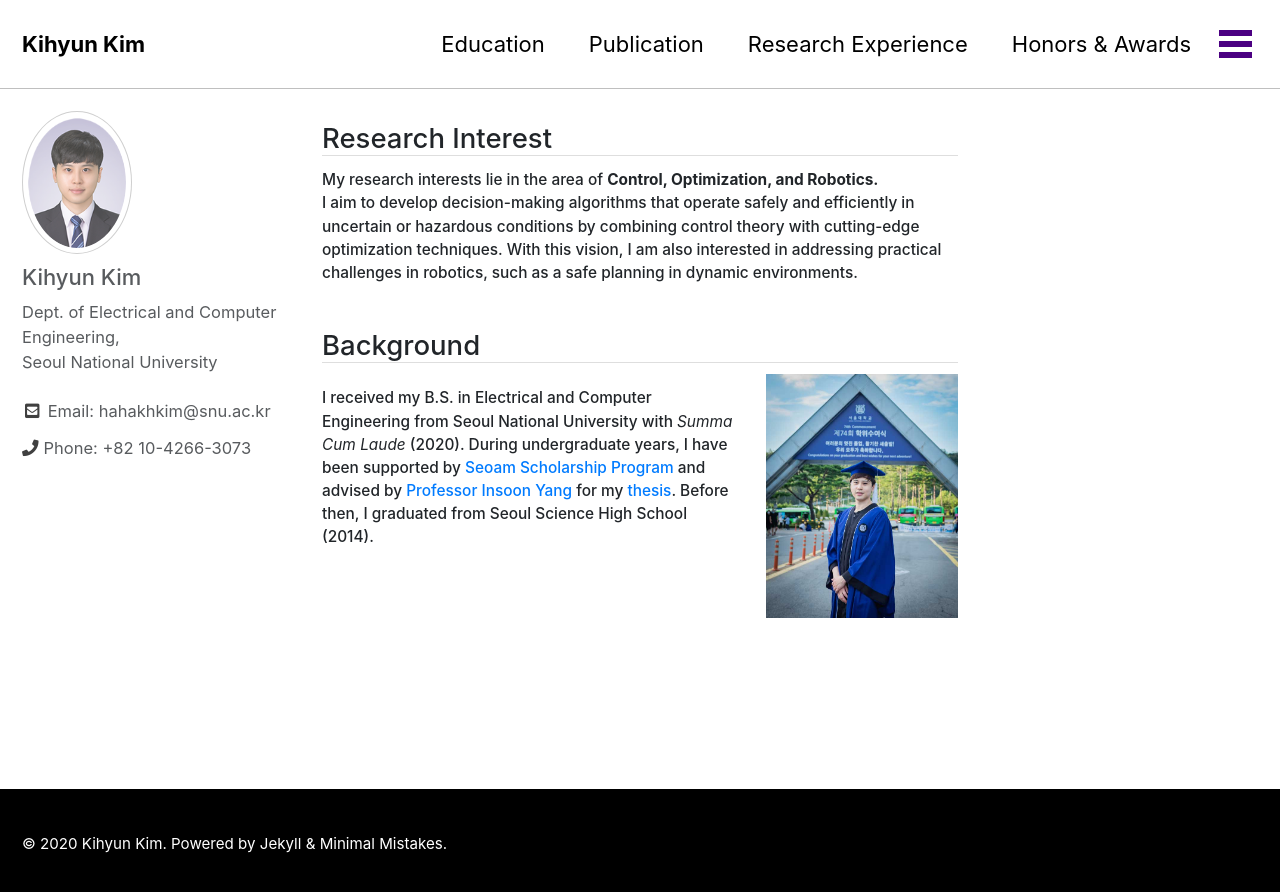
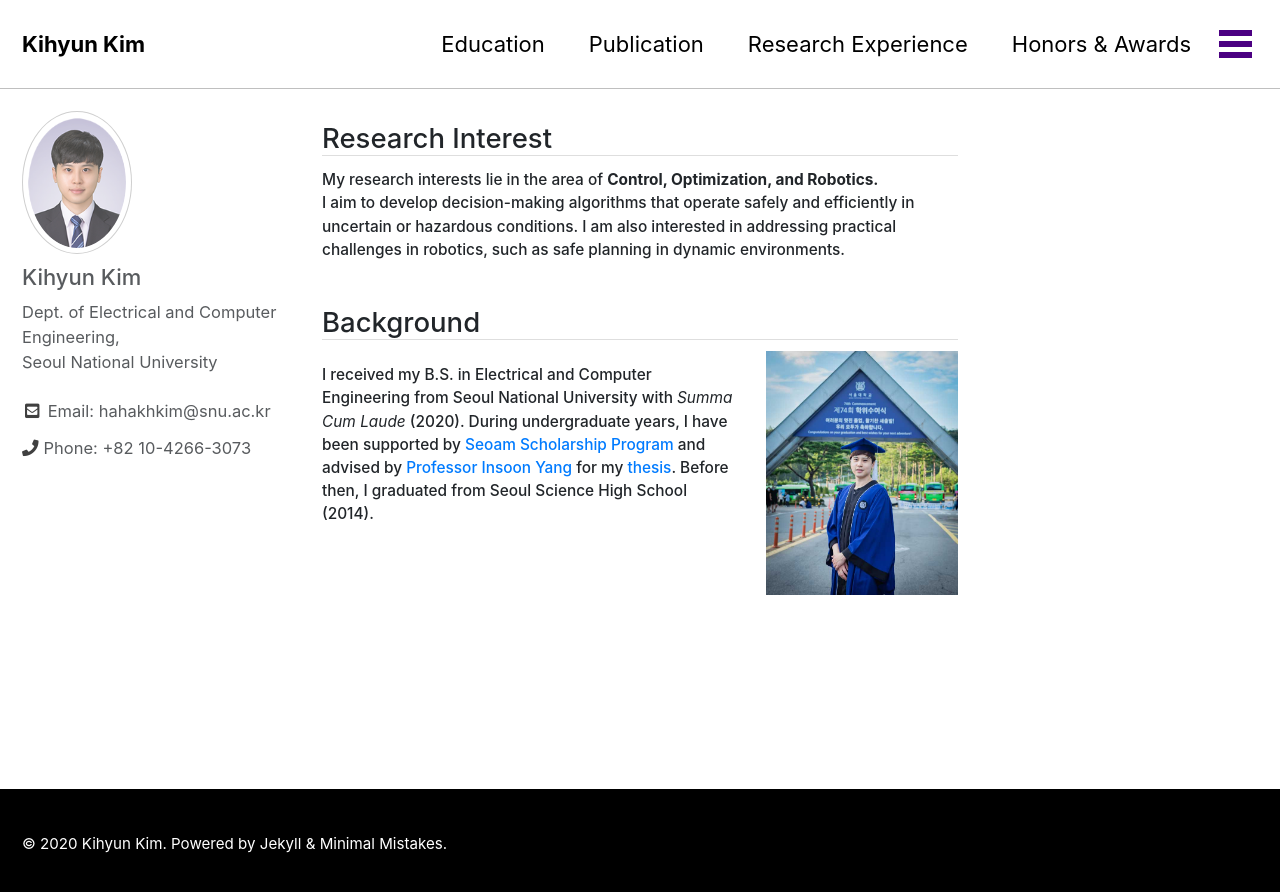
Before and after one commit to hahakhkim/hahakhkim.github.io, a Jekyll site: the page built from index.html, in a window 1280 px wide. Shown: the top 892 px of the page. Built offline with Jekyll 4.4.1, drawn with Linux system fonts in a browser that asks for light colours; cached includes are drawn as plain includes; nearby versions of some CDN libraries; the list of posts is cut into pages by our own code.

Commit message:
Update home.html

```diff
--- a/_layouts/home.html
+++ b/_layouts/home.html
@@ -37,8 +37,8 @@ layout: archive
 </style>
 <h5 class="custom1">Research Interest</h5>
 <h6 class="custom1"> My research interests lie in the area of <strong>Control, Optimization, and Robotics.</strong><br>
-	I aim to develop decision-making algorithms that operate safely and efficiently in uncertain or hazardous conditions by combining control theory with cutting-edge optimization techniques.
-	With this vision, I am also interested in addressing practical challenges in robotics, such as a safe planning in dynamic environments.
+	I aim to develop decision-making algorithms that operate safely and efficiently in uncertain or hazardous conditions.
+	I am also interested in addressing practical challenges in robotics, such as safe planning in dynamic environments.
 </h6>
 
 <br>
```
